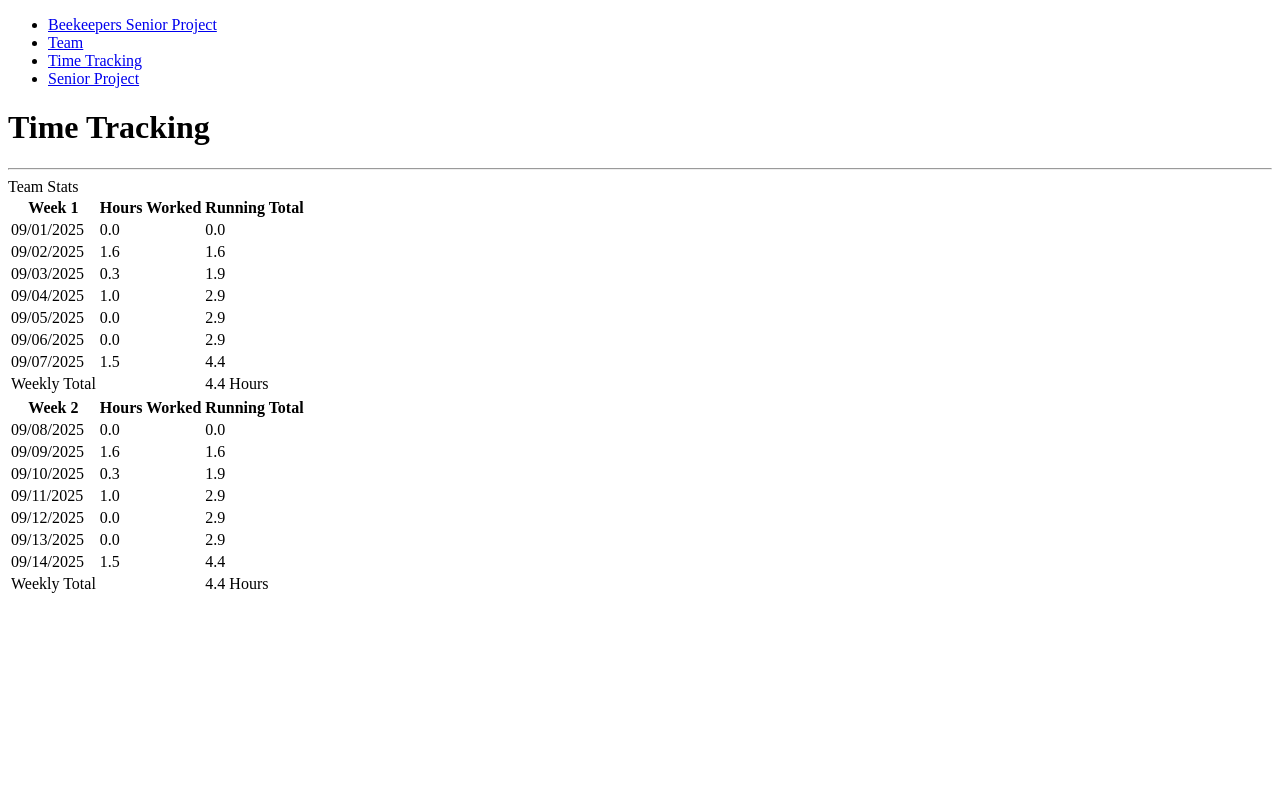
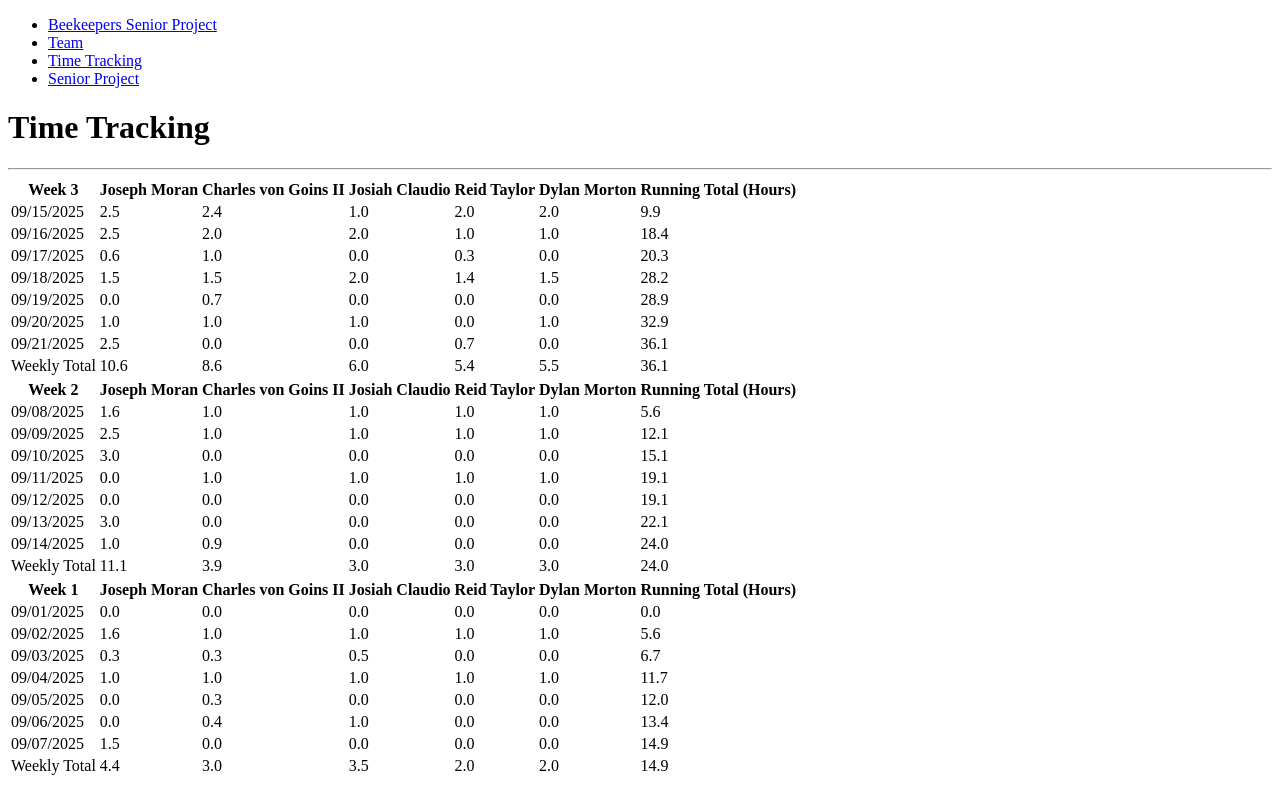
Before and after one commit to Beekeepers-Senior-Project/Senior-Project-Website-Public, a React (Create React App) app: page /Senior-Project-Website-Public/time in a window 1280 px wide. Built offline with nearby package versions, Linux system fonts and the light colour scheme; the HTML template or start-up script is replaced by a standard one.

Commit message:
Team Time Tracking

```diff
--- a/public/time-tracking/charles.json
+++ /dev/null
@@ -1,15 +0,0 @@
-[
-    {
-        "label": "Week 1",
-        "startDay": "2025-09-01",
-        "hoursWorked": [
-            0,
-            0,
-            0,
-            0,
-            0,
-            0,
-            0
-        ]
-    }
-]
--- a/public/time-tracking/dylan.json
+++ /dev/null
@@ -1,15 +0,0 @@
-[
-    {
-        "label": "Week 1",
-        "startDay": "2025-09-01",
-        "hoursWorked": [
-            0,
-            0,
-            0,
-            0,
-            0,
-            0,
-            0
-        ]
-    }
-]
--- a/public/time-tracking/joe.json
+++ /dev/null
@@ -1,28 +0,0 @@
-[
-    {
-        "label": "Week 1",
-        "startDay": "2025-09-01",
-        "hoursWorked": [
-            0,
-            1.6,
-            0.3,
-            1,
-            0,
-            0,
-            1.5
-        ]
-    },
-    {
-        "label": "Week 2",
-        "startDay": "2025-09-08",
-        "hoursWorked": [
-            0,
-            1.6,
-            0.3,
-            1,
-            0,
-            0,
-            1.5
-        ]
-    }
-]
--- a/public/time-tracking/josiah.json
+++ /dev/null
@@ -1,15 +0,0 @@
-[
-    {
-        "label": "Week 1",
-        "startDay": "2025-09-01",
-        "hoursWorked": [
-            0,
-            0,
-            0,
-            0,
-            0,
-            0,
-            0
-        ]
-    }
-]
--- a/public/time-tracking/reid.json
+++ /dev/null
@@ -1,15 +0,0 @@
-[
-    {
-        "label": "Week 1",
-        "startDay": "2025-09-01",
-        "hoursWorked": [
-            0,
-            0,
-            0,
-            0,
-            0,
-            0,
-            0
-        ]
-    }
-]
--- /dev/null
+++ b/public/time-tracking/team.json
@@ -0,0 +1,38 @@
+{
+    "members": ["Joseph Moran", "Charles von Goins II", "Josiah Claudio", "Reid Taylor", "Dylan Morton"],
+    "weeks": [
+        {
+            "label": "Week 1",
+            "startDay": "9/1/2025",
+            "hours": [
+                [0, 1.6, 0.3, 1, 0, 0, 1.5],
+                [0, 1, 0.3, 1, 0.3, 0.4, 0],
+                [0, 1, 0.5, 1, 0, 1, 0],
+                [0, 1, 0, 1, 0, 0, 0],
+                [0, 1, 0, 1, 0, 0, 0]
+            ]
+        },
+        {
+            "label": "Week 2",
+            "startDay": "9/8/2025",
+            "hours": [
+                [1.6, 2.5, 3, 0, 0, 3, 1],
+                [1, 1, 0, 1, 0, 0, 0.9],
+                [1, 1, 0, 1, 0, 0, 0],
+                [1, 1, 0, 1, 0, 0, 0],
+                [1, 1, 0, 1, 0, 0, 0]
+            ]
+        },
+        {
+            "label": "Week 3",
+            "startDay": "9/15/2025",
+            "hours": [
+                [2.5, 2.5, 0.6, 1.5, 0, 1, 2.5],
+                [2.4, 2, 1, 1.5, 0.7, 1, 0],
+                [1, 2, 0, 2, 0, 1, 0],
+                [2, 1, 0.3, 1.4, 0, 0, 0.7],
+                [2, 1, 0, 1.5, 0, 1, 0]
+            ]
+        }
+    ]
+}
--- a/src/components/TimeTracking.tsx
+++ b/src/components/TimeTracking.tsx
@@ -1,85 +1,94 @@
 import { useEffect, useState } from "react";
 import { Table, TableBody, TableCell, TableFooter, TableHead, TableHeader, TableRow } from "./ui/table";
-
-const defaultTimeMap: Map<string, SingleUserWeekBlockProps[]> = new Map();
+import { Card } from "./ui/card";
 
 /**
- * Map names of users to their time tracking json routes
+ * Placeholder for loading data
  */
-const NameToJson: Map<string, string> = new Map();
-NameToJson.set("Joseph Moran", "time-tracking/joe.json");
-NameToJson.set("Charles Von Goins II", "time-tracking/charles.json");
-NameToJson.set("Dylan Morton", "time-tracking/dylan.json");
-NameToJson.set("Reid Taylor", "time-tracking/reid.json");
-NameToJson.set("Josiah Claudio", "time-tracking/josiah.json")
-
-type SingleUserWeekBlockProps = {
-    label: string,
-    startDay: Date,
-    hoursWorked: number[]
+const defaultTeamTime = {
+    "members": ["Joseph Moran", "Charles von Goins II", "Josiah Claudio", "Reid Taylor", "Dylan Morton"],
+    "weeks": [
+        {
+            "label": "Week 0",
+            "startDay": "2025-09-01",
+            "hours": [
+                [0, 0, 0, 0, 0, 0, 0],
+                [0, 0, 0, 0, 0, 0, 0],
+                [0, 0, 0, 0, 0, 0, 0],
+                [0, 0, 0, 0, 0, 0, 0],
+                [0, 0, 0, 0, 0, 0, 0]
+            ]
+        }
+    ]
 }
 
-type FullTeamWeekBlockProps = {
-    label: String,
-    startDay: Date,
-    timeMap: Map<String, SingleUserWeekBlockProps>
+const timeDataPath = "time-tracking/team.json";
+
+type WeekBlockJSON = {
+    label: string,
+    startDay: string,
+    hours: number[][]
 }
 
-type WeekBlockJson = {
-    label: string,
-    startDay: string, // Will need to be converted to date obj
-    hoursWorked: number[]
+type TeamTimeJSON = {
+    members: string[]
+    weeks: WeekBlockJSON[]
 }
 
-function dateIterate(initial: Date, inc: number): Date {
+type TeamWeekBlockProps = {
+    members: string[]
+    week: WeekBlockJSON
+}
+
+/**
+ * Increment a date by a set number of days, have to use seconds as timezones make this suprisingly difficult
+ */
+function incrementDate(initial: Date, inc: number): Date {
     const secInDay = 86400000;
     const newDate = new Date(initial.getTime() + inc * secInDay);
     return newDate;
 }
 
-function formatDate(date: Date): String {
+/**
+ * Format a date in MM/DD/YYYY format
+ */
+function formatDate(date: Date): string {
     const day = String(date.getDate()).padStart(2, '0');
     const month = String(date.getMonth() + 1).padStart(2, '0');
     const year = date.getFullYear();
     return `${month}/${day}/${year}`;
 }
 
-async function fetchMemberTime(path: string): Promise<SingleUserWeekBlockProps[]>{
-    return new Promise((res, rej) => {
-        fetch(path)
+/**
+ * Fetch and process time tracking data from json statically hosted by github pages
+ */
+async function fetchTime(): Promise<TeamTimeJSON>{
+    return new Promise((res) => {
+        fetch(timeDataPath)
         .then(res => res.json())
-        .then((json: WeekBlockJson[]) => {
-            const mapped: SingleUserWeekBlockProps[] = json.map((raw: WeekBlockJson) => {
-                const [year, month, day] = raw.startDay.split("-").map(Number);
-                return {
-                    label: raw.label,
-                    hoursWorked: raw.hoursWorked,
-                    startDay: new Date(year, month - 1, day)
-                };
-            });
-            res(mapped);
+        .then((json: TeamTimeJSON) => {
+            json.weeks = json.weeks.reverse();
+            res(json);
         })
         .catch(err => {
             console.error(err);
-            res([]);
+            res(defaultTeamTime);
         });
     })
 }
 
 function TimeTracking() {
-    const [selectedUser] = useState("Team Stats");
-    const [timeMap, setTimeMap] = useState<Map<string, SingleUserWeekBlockProps[]>>(defaultTimeMap);
+    const [members, setMembers] = useState<string[]>(defaultTeamTime.members);
+    const [weeks, setWeeks] = useState<WeekBlockJSON[]>(defaultTeamTime.weeks);
 
-    /** Fetch JSON time tracking data */
+    /** Fetch JSON time tracking data once on initialization */
     useEffect(() => {
-        const newMap: Map<string, SingleUserWeekBlockProps[]> = new Map();
-        const fetchData = async () => {
-            for(const [key, value] of NameToJson.entries()){
-                newMap.set(key, await fetchMemberTime(value));
-            }
-            setTimeMap(newMap);
+        const run = async () => {
+            const map = await fetchTime();
+            setMembers(map.members);
+            setWeeks(map.weeks);
         }
-        fetchData();
+        run();
     }, [])
 
     return (
@@ -92,56 +101,66 @@ function TimeTracking() {
             </div>
 
             <div className="container">
-                <div>{selectedUser}</div>
-                {timeMap.get("Joseph Moran")?.map((week) => {
-                    return <SingleUserWeekBlock key={week.label} {...week} />
+                {weeks.map((week) => {
+                    return <FullTeamWeekBlock key={week.label} members={members} week={week}></FullTeamWeekBlock>
                 })}
             </div>
         </div>
     )
 }
 
-function FullTeamWeekBlock(timeMap: FullTeamWeekBlockProps) {
+/**
+ * Single week time blocks displaying each team member's contributions
+ */
+function FullTeamWeekBlock(props: TeamWeekBlockProps) {
+    const {members, week} = props;
+    const startDay = new Date(week.startDay);
+    let teamTotal = 0;
+    let inTotals = new Array(members.length).fill(0);
 
-}
-
-function SingleUserWeekBlock(props: SingleUserWeekBlockProps) {
-    let runningWorkTotal = 0;
+    const daysInWeek = Array.from({ length: 7 }, (_, i) => i);
+    const membersInTeam = Array.from({ length: members.length}, (_, i) => i);
 
     return (
-        <Table className="w-full table-auto mb-10">
+        <Card className="mb-10">
+        <Table className="w-full table-auto">
             <TableHeader>
                 <TableRow>
-                    <TableHead className="w-1/3 text-bold">{props.label}</TableHead>
-                    <TableHead className="w-1/3">Hours Worked</TableHead>
-                    <TableHead className="w-1/3 text-right">Running Total</TableHead>
+                    <TableHead className="text-bold w-[15%]">{week.label}</TableHead>
+                    {members.map((member) => {
+                        return <TableHead key={member} className="text-center w-[14%]">{member}</TableHead>
+                    })}
+                    <TableHead className="text-right w-[15%]"> Running Total (Hours)</TableHead>
                 </TableRow>
             </TableHeader>
             <TableBody>
-                {props.hoursWorked.map((time, index) => (
-                    <TableRow key={dateIterate(props.startDay, index).toString()}>
-                        <TableCell>
-                            {formatDate(dateIterate(props.startDay, index))}
-                        </TableCell>
-                        <TableCell>
-                            {time.toFixed(1)}
-                        </TableCell>
-                        <TableCell className="text-right">
-                            {(runningWorkTotal += time).toFixed(1)}
-                        </TableCell>
-                    </TableRow>
-                ))}
+               {
+                daysInWeek.map(day => {
+                    return (
+                        <TableRow key={day}>
+                            <TableCell>{formatDate(incrementDate(startDay, day))}</TableCell>
+                            {membersInTeam.map((memNum) => {
+                                teamTotal += week.hours[memNum][day];
+                                inTotals[memNum] += week.hours[memNum][day];
+                                return <TableCell key={memNum} className="text-center"> {week.hours[memNum][day].toFixed(1)} </TableCell>
+                            })}
+                            <TableCell className="text-right">{teamTotal.toFixed(1)}</TableCell>
+                        </TableRow>
+                    );
+                })
+               }
             </TableBody>
             <TableFooter>
                 <TableRow>
                     <TableCell>Weekly Total</TableCell>
-                    <TableCell></TableCell>
-                    <TableCell className="text-right">
-                        {runningWorkTotal.toFixed(1)} Hours
-                    </TableCell>
+                    {membersInTeam.map((memNum) => {
+                        return <TableCell key={memNum} className="text-center">{inTotals[memNum].toFixed(1)}</TableCell>
+                    })}
+                    <TableCell className="text-right">{teamTotal.toFixed(1)}</TableCell>
                 </TableRow>
             </TableFooter>
         </Table>
+        </Card>
     );
 }
 
```
